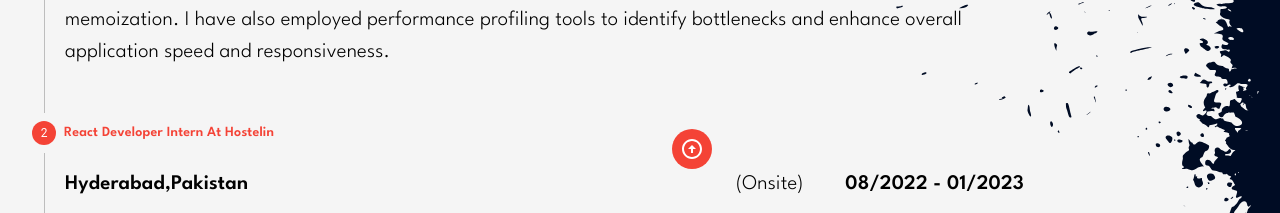
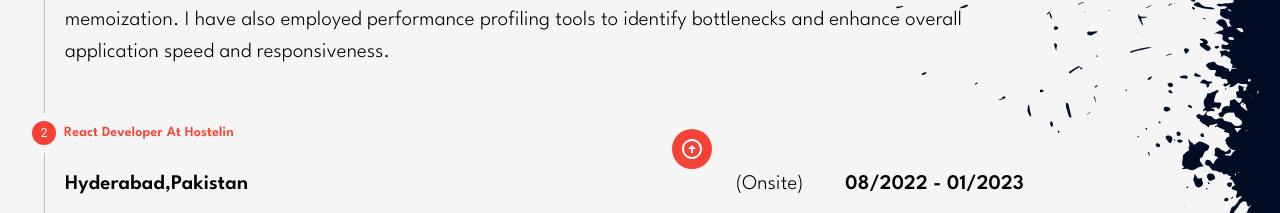
Before and after one commit to GeekkyCoder/Portfolio-2023, a React (Vite) app: page / in a window 1280 px wide. Shown: the part 1920-2133 px from the top of the page. Built offline with nearby package versions, Linux system fonts and the light colour scheme.

Commit message:
fixed a typo

```diff
--- a/src/components/experience/stepper/data.ts
+++ b/src/components/experience/stepper/data.ts
@@ -35,7 +35,7 @@ export const steps: Steps[] = [
   },
   {
     id: 2,
-    label: "React Developer Intern At Hostelin",
+    label: "React Developer At Hostelin",
     location: "Hyderabad,Pakistan",
     type: "Onsite",
     duration: "08/2022 - 01/2023",
```
Also changed, not shown: 2 other files (tests, documents, lock files or other folders).
